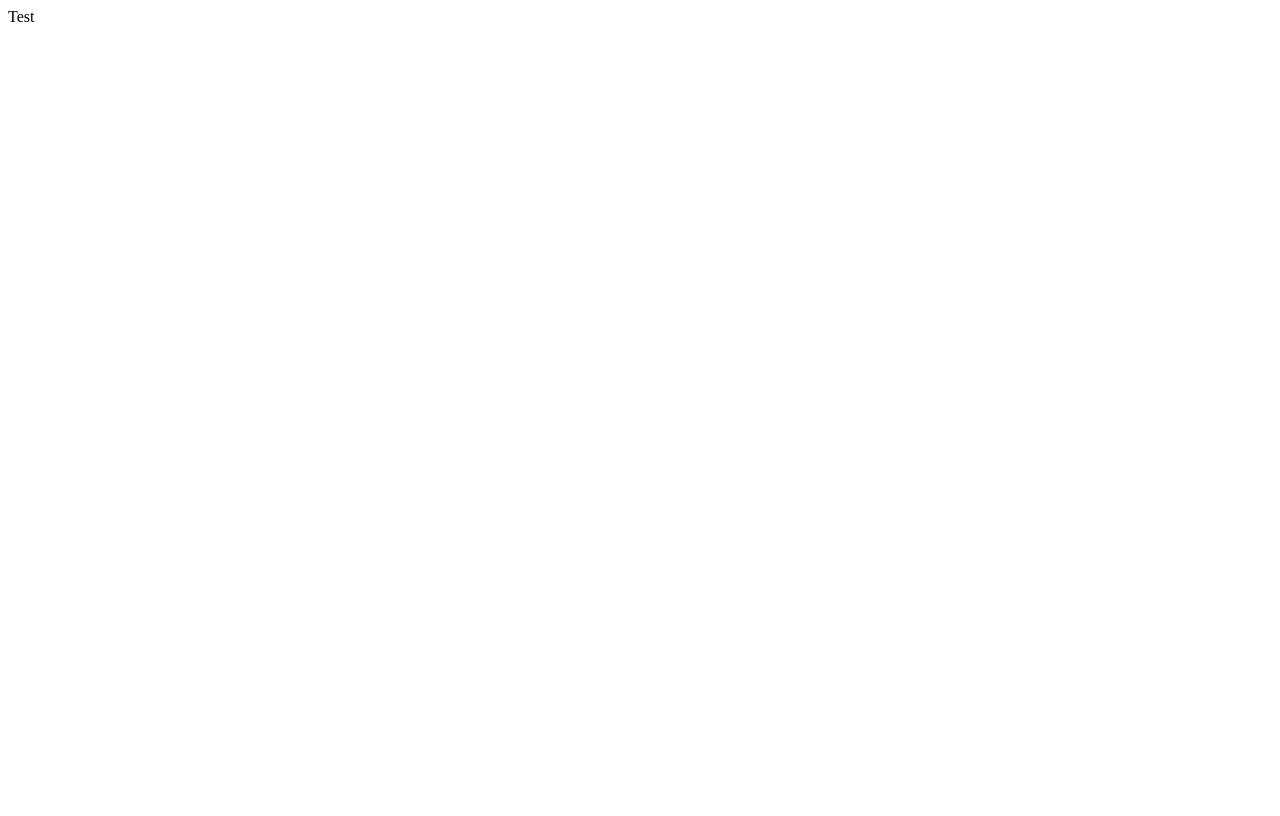
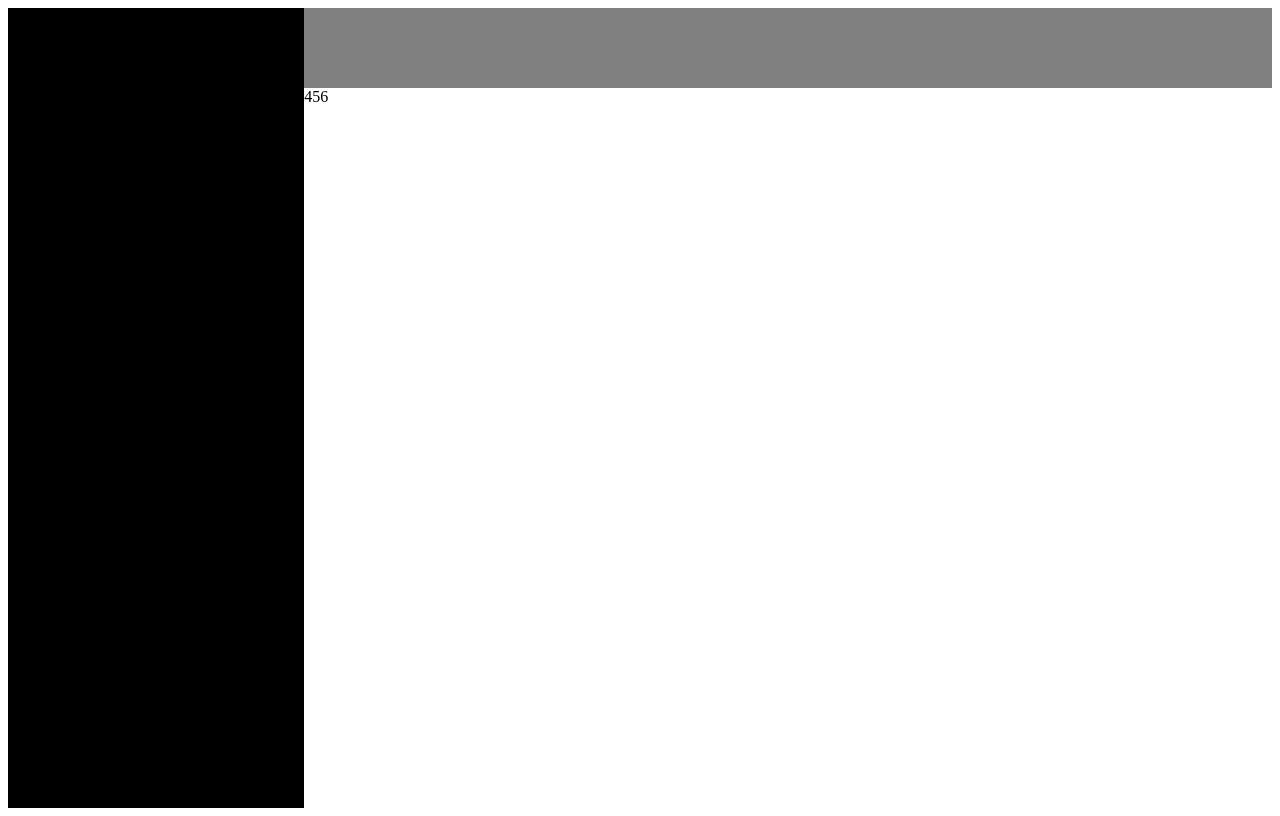
Before and after one commit to TomaszOlek/Uploading-files-storybook, a React (Create React App) app: page / in a window 1280 px wide. Built offline with nearby package versions, Linux system fonts and the light colour scheme.

Commit message:
Basic setup

```diff
--- a/package.json
+++ b/package.json
@@ -9,6 +9,7 @@
     "react": "^18.2.0",
     "react-dom": "^18.2.0",
     "react-scripts": "5.0.1",
+    "styled-components": "^5.3.6",
     "web-vitals": "^2.1.4"
   },
   "scripts": {
--- a/src/App.js
+++ b/src/App.js
@@ -1,8 +1,73 @@
+import React from 'react';
+import styled from 'styled-components';
+
+
+const Content = styled.div`
+  display: flex;
+  flex-direction: column;
+  width: calc(100vw - 300px);
+  height: 100vh;
+`
+const ContentContainer = styled.div`
+  width: 100%;
+  height: calc(100vh - 80px);
+  background-color: white;
+`
+const NavigationBar = styled.div`
+  width: 300px;
+  height: 100vh;
+  background-color: black;
+`
+const ProfileBar = styled.div`
+  width: 100%;
+  height: 80px;
+  background-color: gray;
+`
+
+function AllFiles() {
+  return (
+    <ContentContainer>
+      123
+    </ContentContainer>
+  );
+}
+
+function Home() {
+  return (
+    <ContentContainer>
+      456
+    </ContentContainer>
+  );
+}
+
+function Profile() {
+  return (
+    <ProfileBar>
+
+    </ProfileBar>
+  );
+}
+
+function NavBar() {
+  return (
+    <NavigationBar>
+
+    </NavigationBar>
+  );
+}
 
 function App() {
   return (
-    <div className="App">
-      Test
+    <div style={{display:"flex", flexDirection:"row"}}>
+      <NavBar/>
+      <Content>
+        <Profile/>
+        {true ? //later check which tab is opened insted
+        <Home/>
+        :
+        <AllFiles/>
+        }
+      </Content>
     </div>
   );
 }
```
Also changed, not shown: 2 other files (tests, documents, lock files or other folders).
